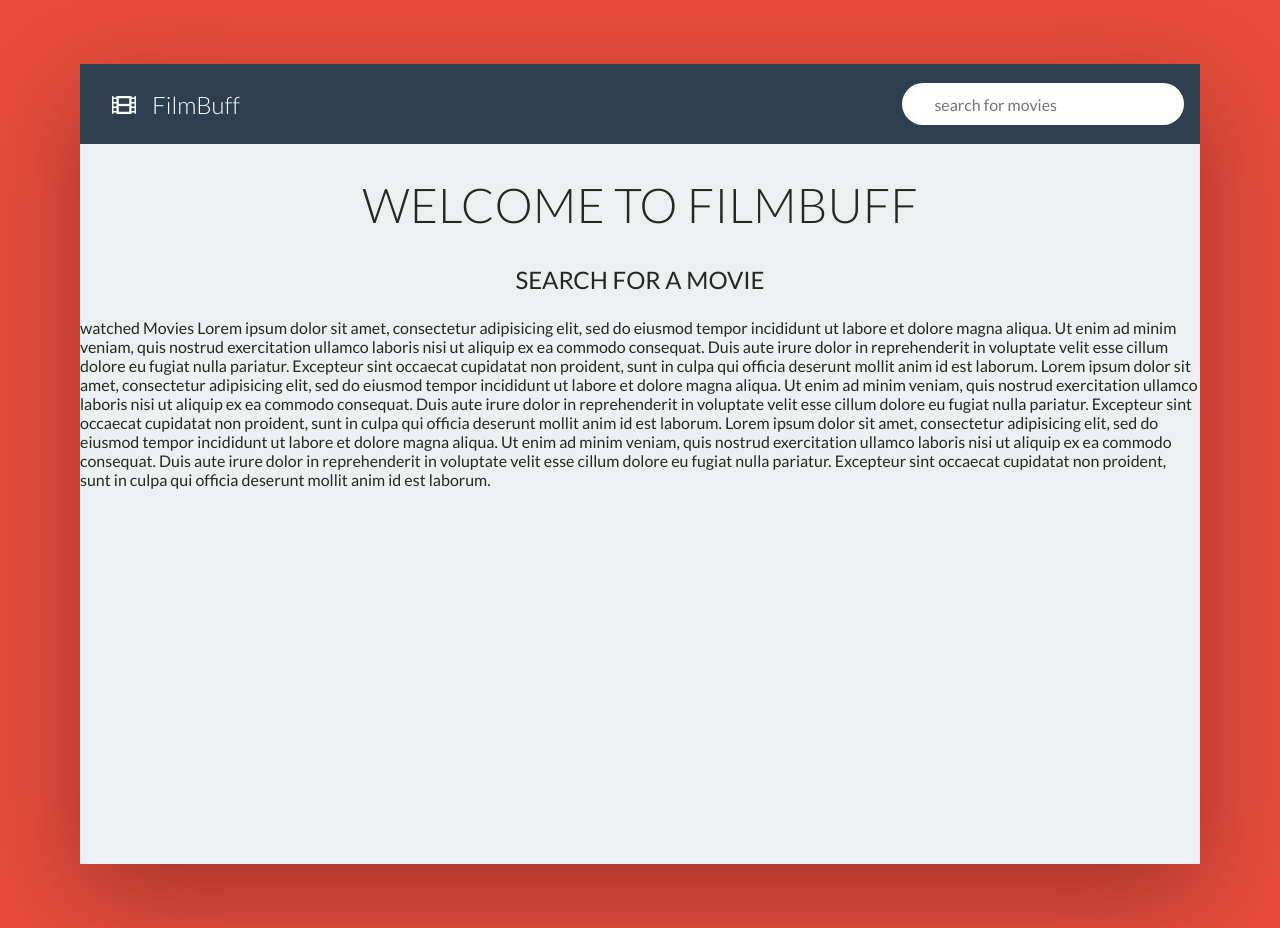
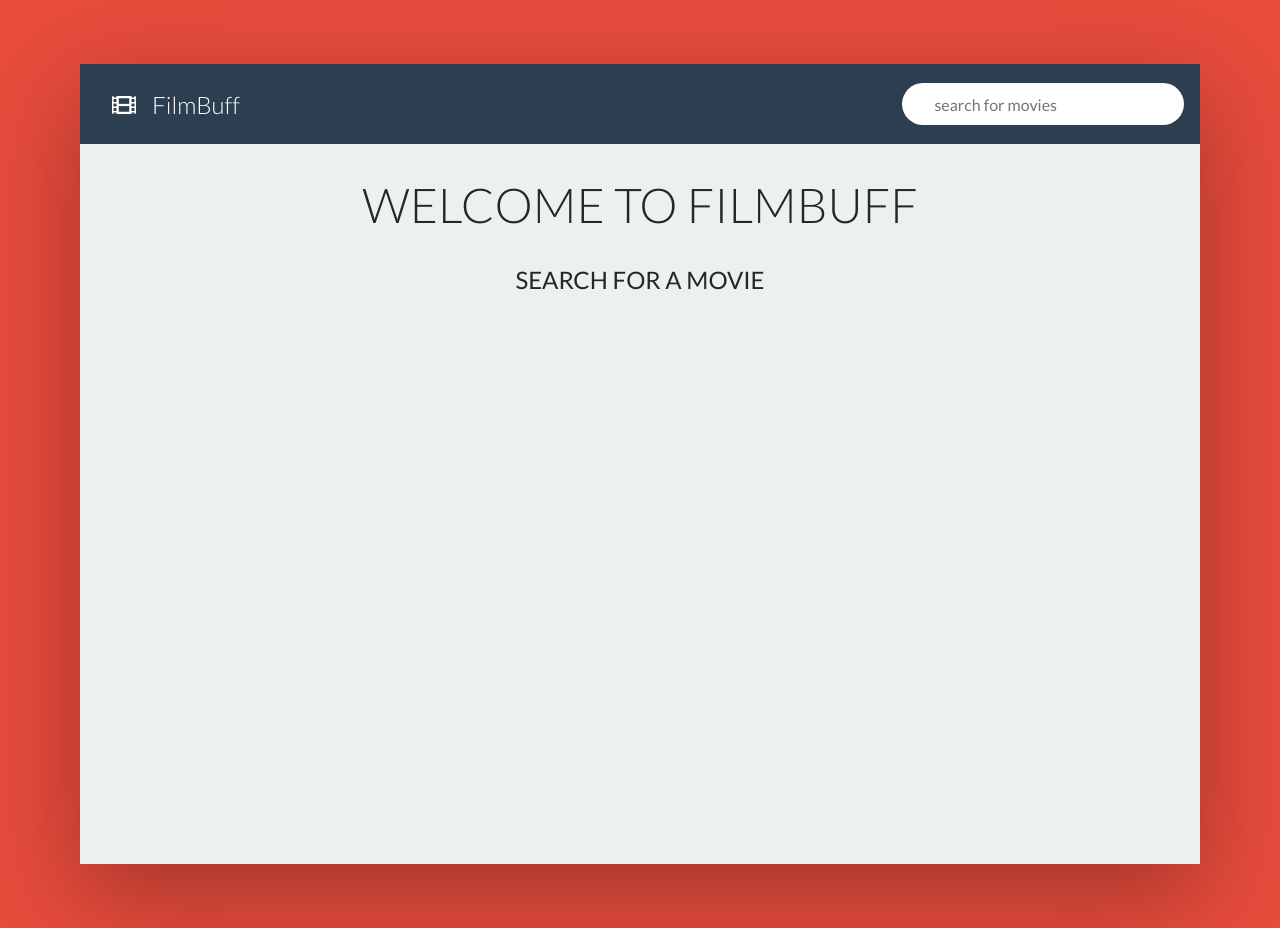
Before and after one commit to anigopale/film-buff-app, a React (Create React App) app: page / in a window 1280 px wide. Built offline with nearby package versions, Linux system fonts and the light colour scheme.

Commit message:
connect watched-movies reducer to WatchMovies, handle duplicate data addition

```diff
--- a/package.json
+++ b/package.json
@@ -3,6 +3,7 @@
   "version": "0.1.0",
   "private": true,
   "dependencies": {
+    "lodash": "^4.17.10",
     "react": "^16.4.1",
     "react-dom": "^16.4.1",
     "react-redux": "^5.0.7",
--- a/src/components/movie-result.js
+++ b/src/components/movie-result.js
@@ -96,7 +96,8 @@ class MovieResult extends Component {
 
   // on "Watched" button click, store movieData
   onWatchedBtnClick = () => {
-    this.props.addToWatchedList(this.props.movieData);
+    let { Poster, Title, Year } = this.props.movieData;
+    this.props.addToWatchedList({ Poster, Title, Year });
   }
 
   // on card close, delete fetched movie
--- a/src/components/watched-movies.js
+++ b/src/components/watched-movies.js
@@ -3,15 +3,17 @@ import { connect } from 'react-redux';
 
 class WatchedMovies extends Component {
   render() {
+    console.log(this.props.watchedMovies);
     return (
       <div>
-        watched Movies
-        Lorem ipsum dolor sit amet, consectetur adipisicing elit, sed do eiusmod tempor incididunt ut labore et dolore magna aliqua. Ut enim ad minim veniam, quis nostrud exercitation ullamco laboris nisi ut aliquip ex ea commodo consequat. Duis aute irure dolor in reprehenderit in voluptate velit esse cillum dolore eu fugiat nulla pariatur. Excepteur sint occaecat cupidatat non proident, sunt in culpa qui officia deserunt mollit anim id est laborum.
-        Lorem ipsum dolor sit amet, consectetur adipisicing elit, sed do eiusmod tempor incididunt ut labore et dolore magna aliqua. Ut enim ad minim veniam, quis nostrud exercitation ullamco laboris nisi ut aliquip ex ea commodo consequat. Duis aute irure dolor in reprehenderit in voluptate velit esse cillum dolore eu fugiat nulla pariatur. Excepteur sint occaecat cupidatat non proident, sunt in culpa qui officia deserunt mollit anim id est laborum.
-        Lorem ipsum dolor sit amet, consectetur adipisicing elit, sed do eiusmod tempor incididunt ut labore et dolore magna aliqua. Ut enim ad minim veniam, quis nostrud exercitation ullamco laboris nisi ut aliquip ex ea commodo consequat. Duis aute irure dolor in reprehenderit in voluptate velit esse cillum dolore eu fugiat nulla pariatur. Excepteur sint occaecat cupidatat non proident, sunt in culpa qui officia deserunt mollit anim id est laborum.
+
       </div>
     )
   }
 }
 
-export default WatchedMovies;
+function mapStateToProps({ watchedMovies }) {
+  return { watchedMovies };
+}
+
+export default connect(mapStateToProps)(WatchedMovies);
--- a/src/reducers/watched-movies-reducer.js
+++ b/src/reducers/watched-movies-reducer.js
@@ -1,9 +1,13 @@
+import _ from 'lodash';
 import { WATCH_MOVIE } from '../actions';
 
 export default function(state = [], action) {
   switch (action.type) {
     case WATCH_MOVIE:
-      return [ action.payload, ...state];
+      if(!_.find(state, action.payload)) {
+        // if movie isn't watched, add to watched list
+        return [ action.payload, ...state];
+      }
       break;
 
   }
```
